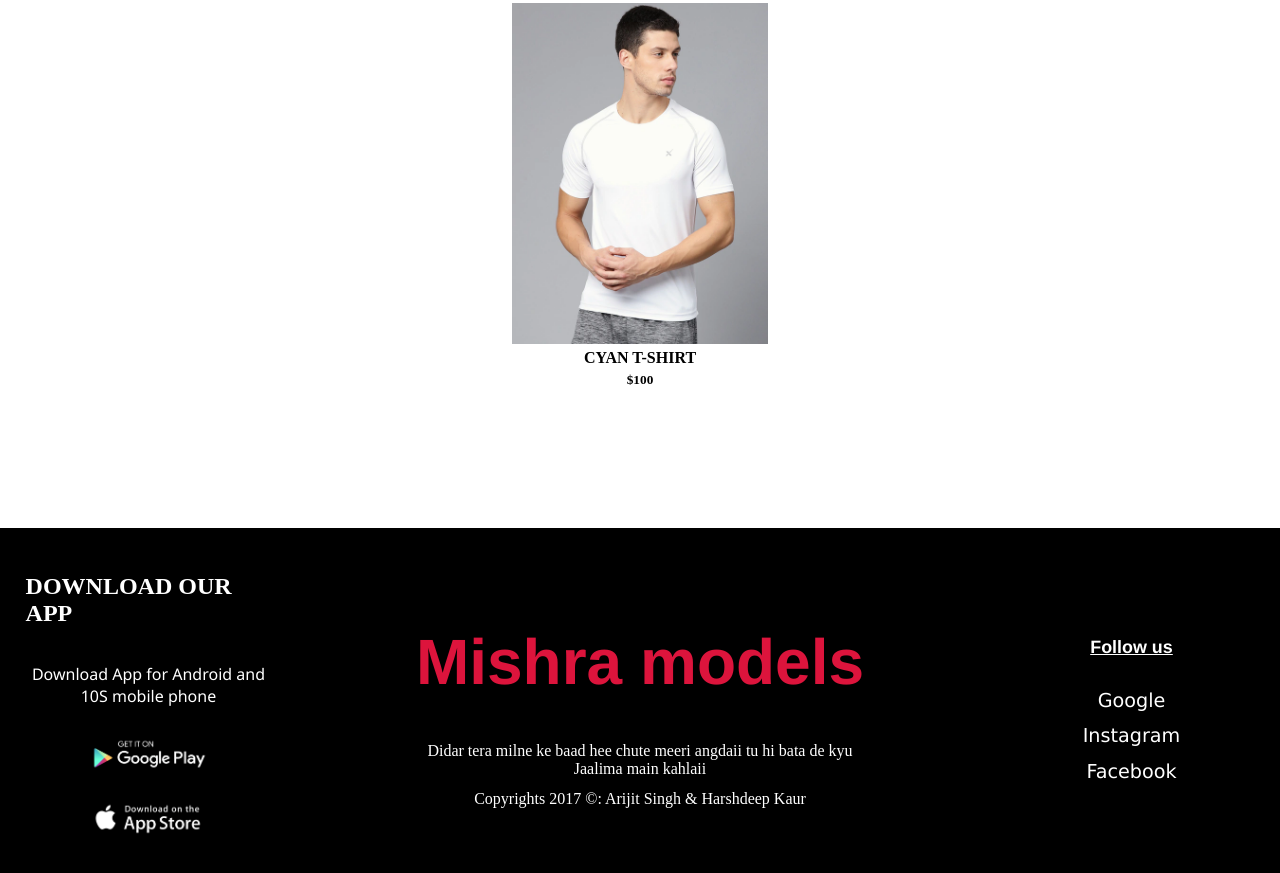
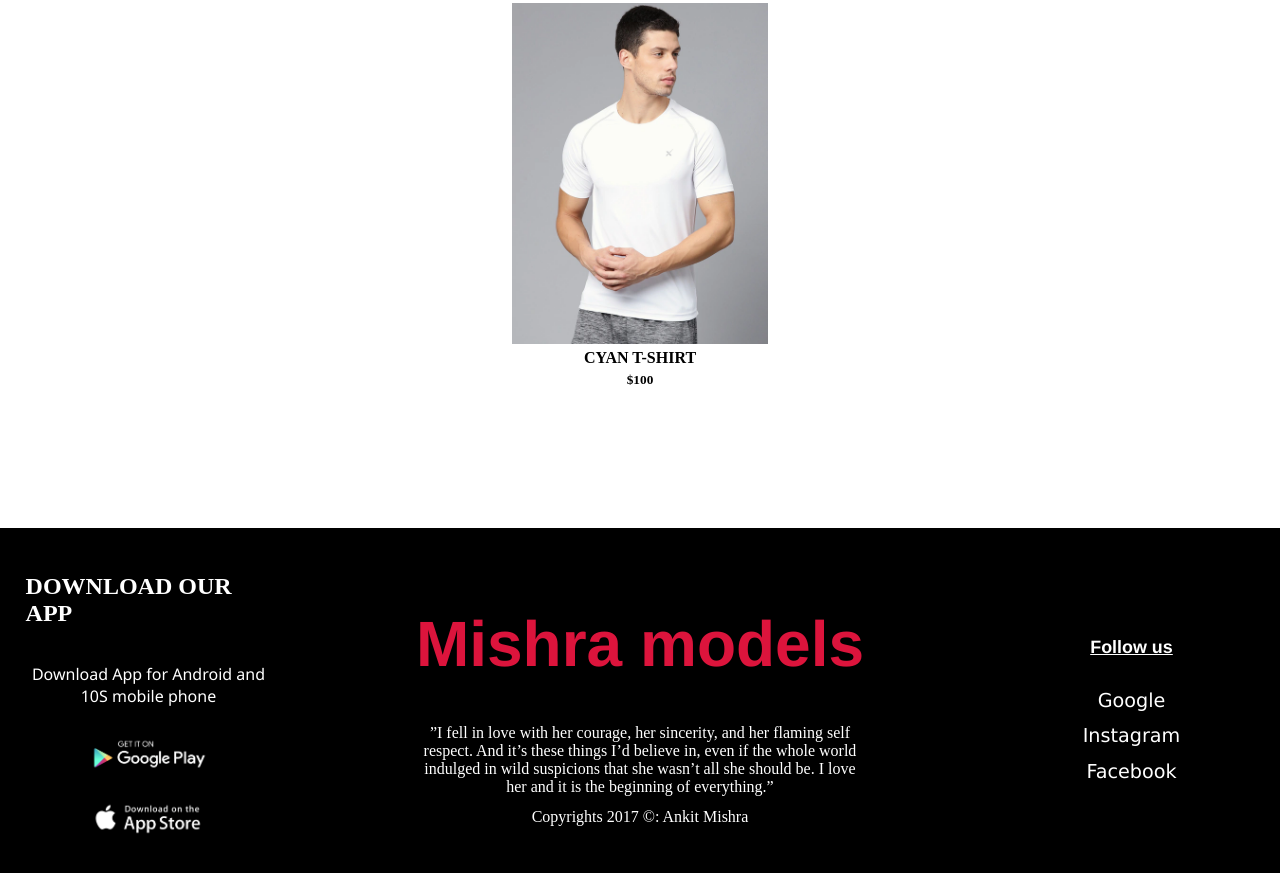
Before and after one commit to thisisankitmishra/Mishra-Models, a plain HTML site: page index.html in a window 1280 px wide. Shown: the part 1796-2669 px from the top of the page. Drawn offline with Linux system fonts and the light colour scheme.

Commit message:
index.html

```diff
--- a/index.html
+++ b/index.html
@@ -104,10 +104,9 @@
     <div class="midfooter">
 
         <h1>Mishra models</h1>
-        <p>Didar tera milne ke baad hee chute meeri angdaii
-            tu hi bata de kyu Jaalima main kahlaii
+        <p>”I fell in love with her courage, her sincerity, and her flaming self respect. And it’s these things I’d believe in, even if the whole world indulged in wild suspicions that she wasn’t all she should be. I love her and it is the beginning of everything.”
         </p>
-        <p>Copyrights 2017 &copy: Arijit Singh & Harshdeep Kaur</p>
+        <p>Copyrights 2017 &copy: Ankit Mishra</p>
     </div>
     <div class="rightfooter">
         <h4>Follow us</h4>
```
